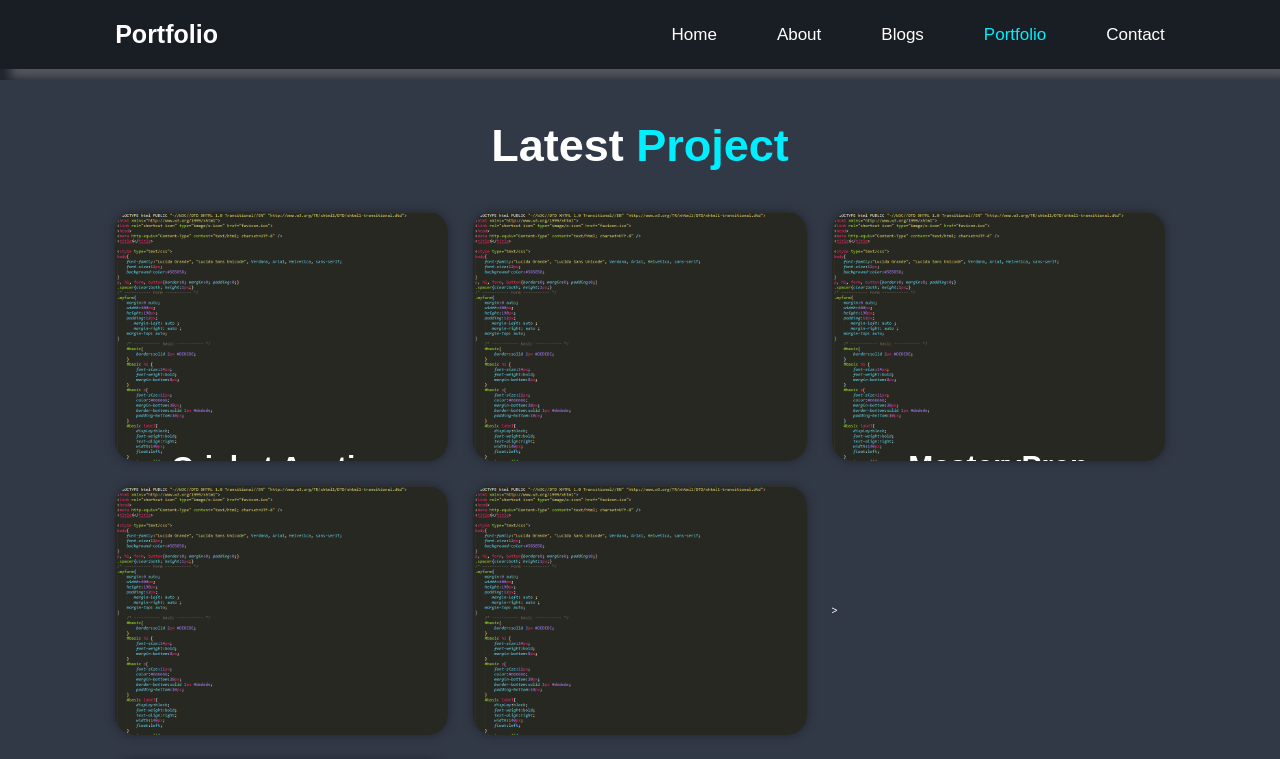
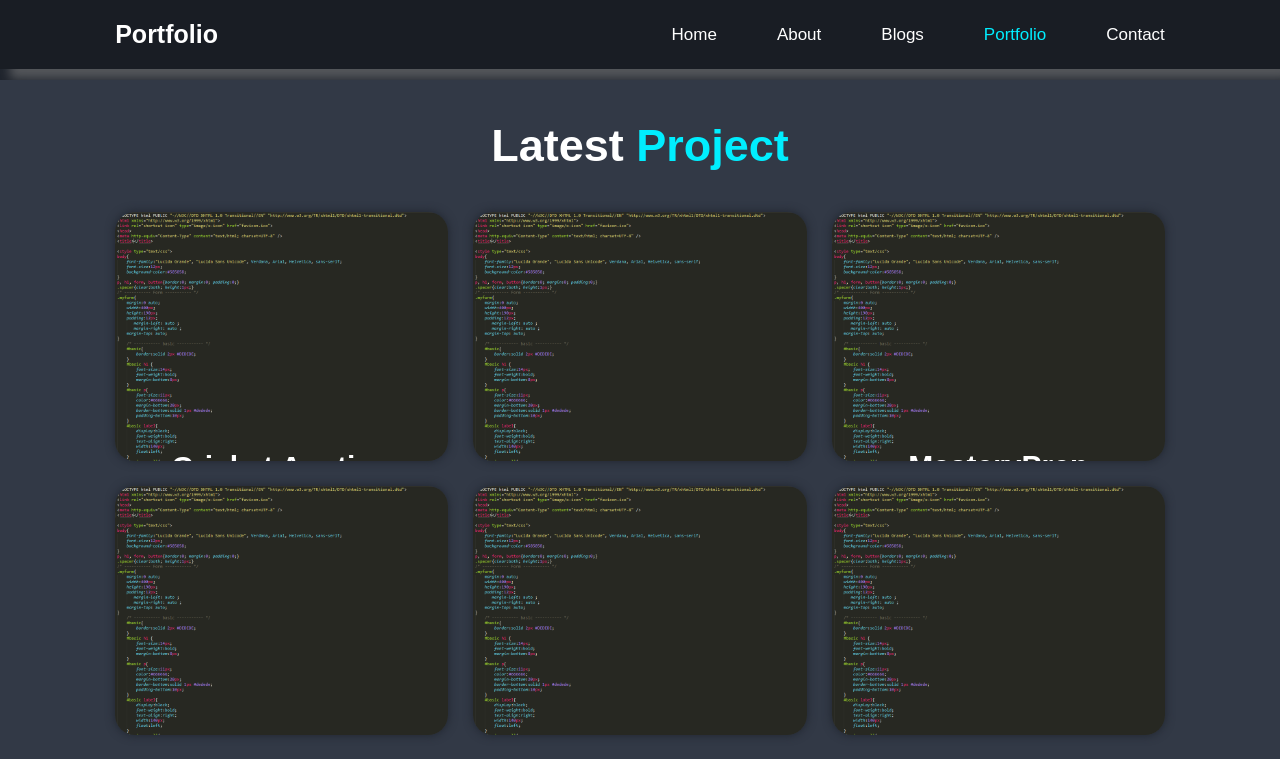
Before and after one commit to Shailesh93602/myportfolio, a React (Create React App) app: page /portfolio in a window 1280 px wide. Shown: the top 759 px of the page. Built offline with nearby package versions, Linux system fonts and the light colour scheme.

Commit message:
Update Portfolio.jsx
removed minor errors

```diff
--- a/src/components/Portfolio.jsx
+++ b/src/components/Portfolio.jsx
@@ -109,8 +109,6 @@ const Portfolio = () => {
           </div>
         </div>
 
-        >
-
         <div className="portfolio-box">
         <img src={portfolio1} alt="portfolio6" />
 
```
